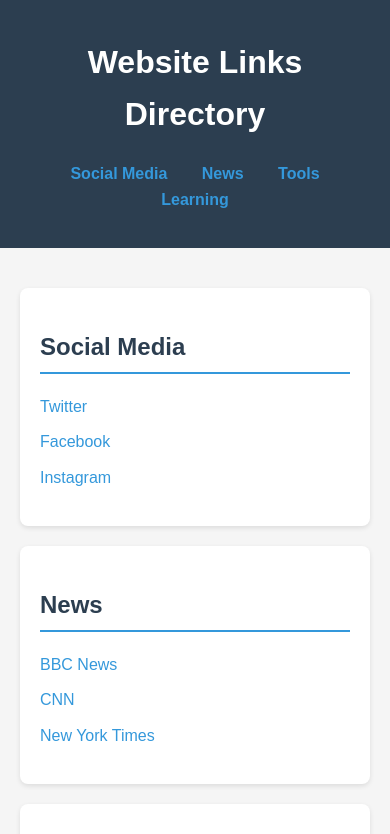
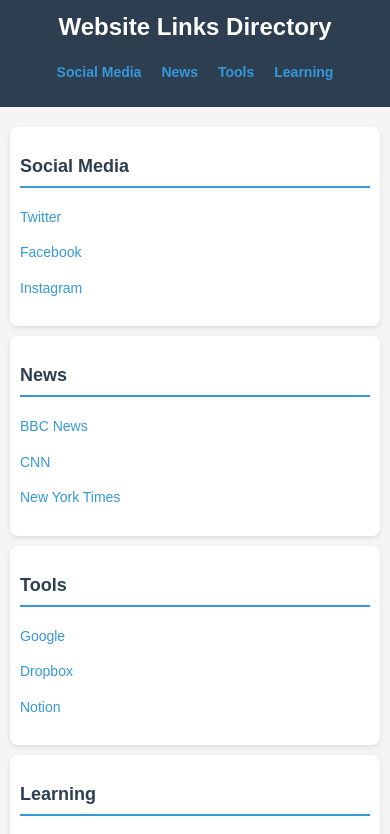
Before and after one commit to ragasea/page, a plain HTML site: page index.html in a window 390 px wide. Shown: the top 834 px of the page. Drawn offline with Linux system fonts and the light colour scheme.

Commit message:
Update index.html
grok mobile friendly

```diff
--- a/index.html
+++ b/index.html
@@ -37,8 +37,9 @@
         nav a {
             color: #3498db;
             text-decoration: none;
-            margin: 0 15px;
+            margin: 0 10px;
             font-weight: bold;
+            font-size: clamp(14px, 2.5vw, 16px);
         }
 
         nav a:hover {
@@ -48,16 +49,22 @@
 
         section {
             background-color: white;
-            padding: 20px;
+            padding: 15px;
             margin: 20px 0;
             border-radius: 8px;
             box-shadow: 0 2px 5px rgba(0,0,0,0.1);
+        }
+
+        h1 {
+            font-size: clamp(24px, 5vw, 32px);
+            margin: 0;
         }
 
         h2 {
             color: #2c3e50;
             border-bottom: 2px solid #3498db;
             padding-bottom: 5px;
+            font-size: clamp(18px, 4vw, 24px);
         }
 
         ul {
@@ -72,11 +79,40 @@
         a {
             color: #3498db;
             text-decoration: none;
+            font-size: clamp(14px, 3vw, 16px);
         }
 
         a:hover {
             text-decoration: underline;
             color: #2980b9;
+        }
+
+        /* Media Queries for Mobile */
+        @media (max-width: 600px) {
+            .container {
+                padding: 10px;
+            }
+
+            header {
+                padding: 0.5rem;
+            }
+
+            nav {
+                margin: 10px 0;
+                display: flex;
+                flex-wrap: wrap;
+                justify-content: center;
+                gap: 10px;
+            }
+
+            nav a {
+                margin: 5px;
+            }
+
+            section {
+                margin: 10px 0;
+                padding: 10px;
+            }
         }
     </style>
 </head>
```
